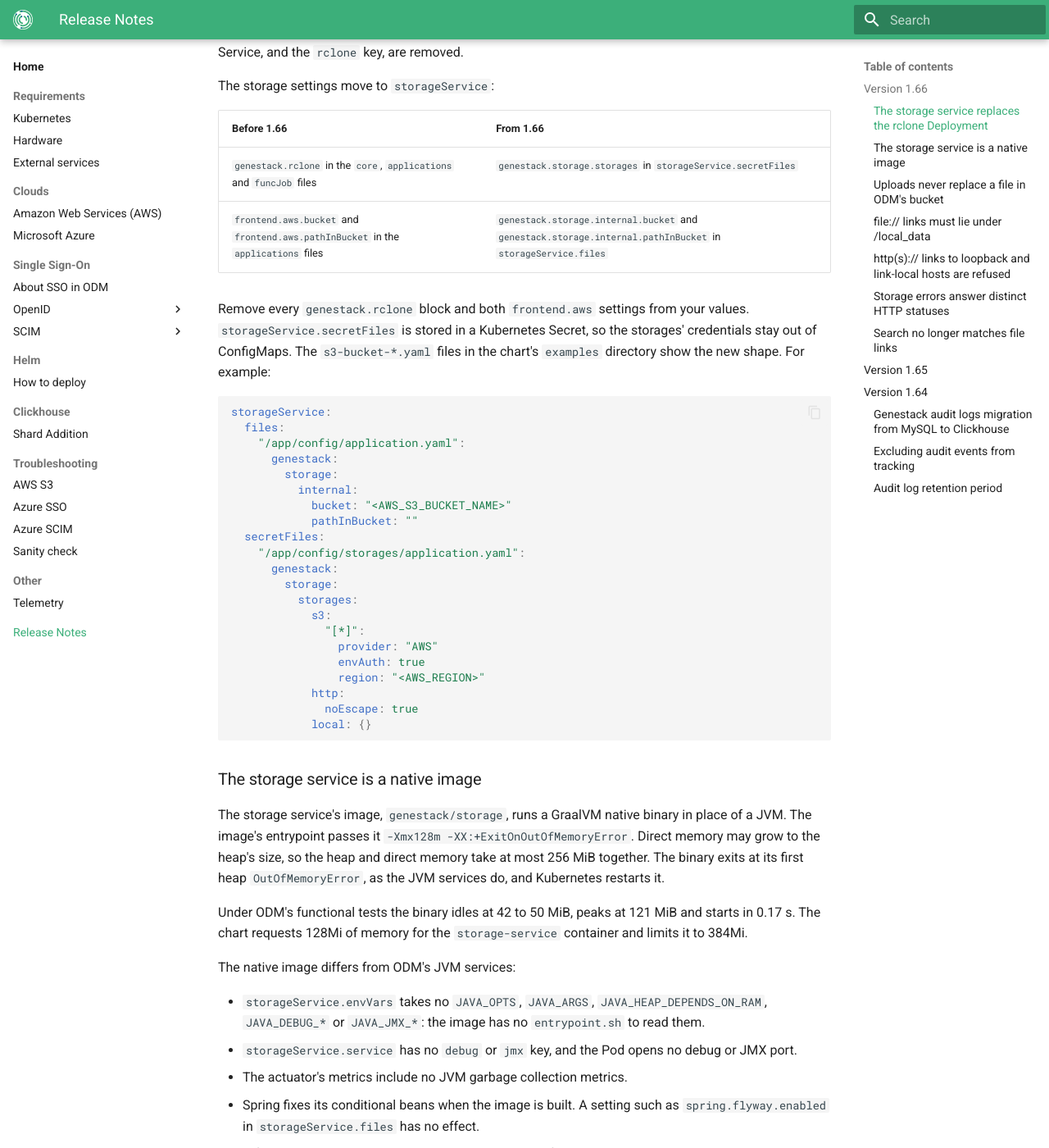
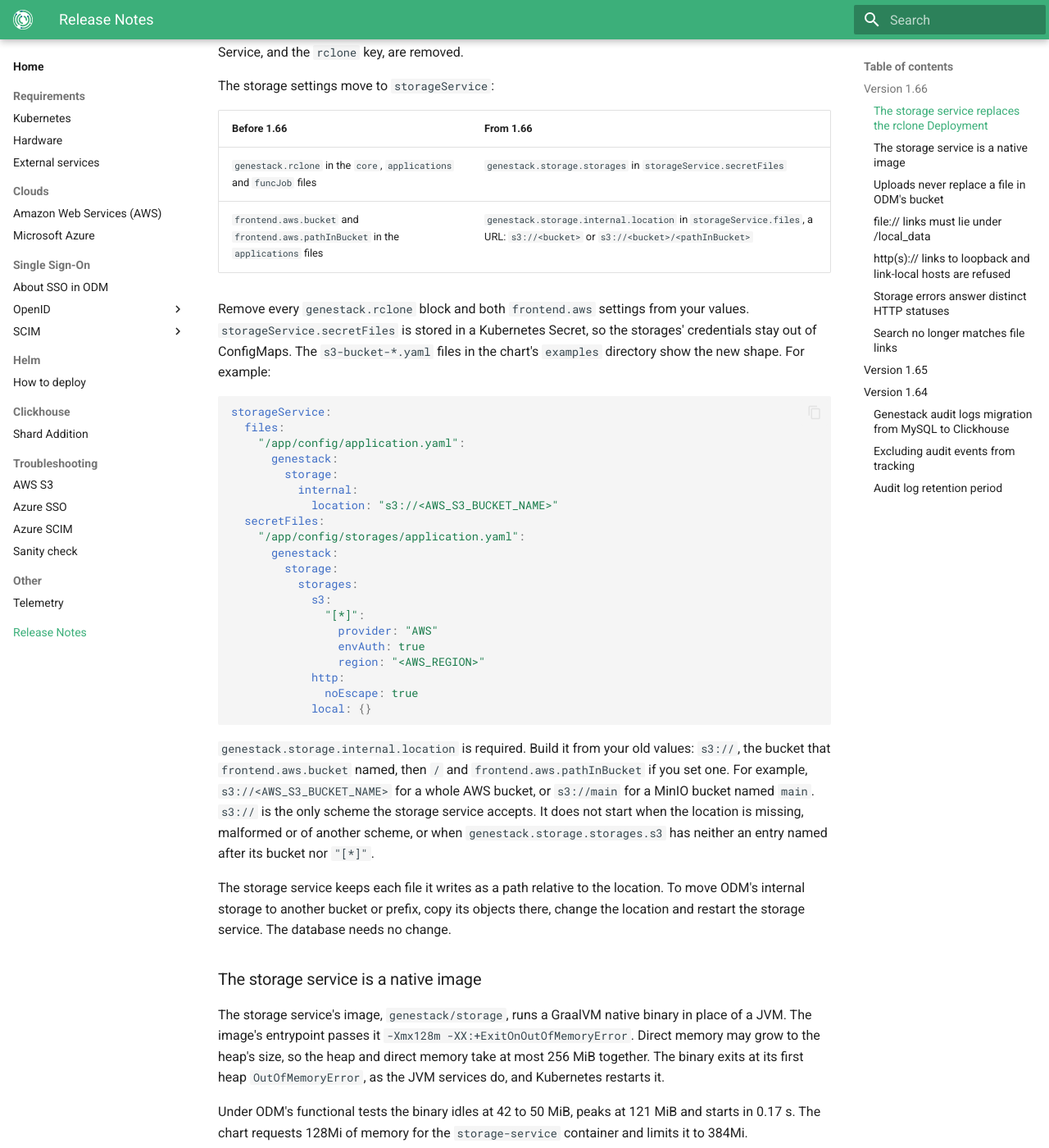
Before and after one commit to genestack/admin-docs, an MkDocs documentation site: the page built from docs/home/release-notes.md, in a window 1280 px wide and 1400 px high, scrolled down 604 px. Shown: the whole window at 82% size. Built offline with MkDocs 1.6.1 and Material for MkDocs 9.7.7, drawn with Linux system fonts in a browser that asks for light colours; the version menu is left out; some of the changed text lies outside the part shown.

Commit message:
BIA-275: Name the internal storage by genestack.storage.internal.location in 1.66
genestack.storage.internal.location, s3://<bucket>[/<prefix>], replaces
genestack.storage.internal.bucket and pathInBucket. The 1.66 notes map
the old frontend.aws values to it, give example values, list when the
storage service refuses to start, and say how to move the internal
storage: copy the objects, change the location, restart, with no
database change.

Co-Authored-By: Claude Opus 5.5 <noreply@anthropic.com>

````diff
--- a/docs/home/release-notes.md
+++ b/docs/home/release-notes.md
@@ -21,7 +21,7 @@ The storage settings move to `storageService`:
 | Before 1.66 | From 1.66 |
 | --- | --- |
 | `genestack.rclone` in the `core`, `applications` and `funcJob` files | `genestack.storage.storages` in `storageService.secretFiles` |
-| `frontend.aws.bucket` and `frontend.aws.pathInBucket` in the `applications` files | `genestack.storage.internal.bucket` and `genestack.storage.internal.pathInBucket` in `storageService.files` |
+| `frontend.aws.bucket` and `frontend.aws.pathInBucket` in the `applications` files | `genestack.storage.internal.location` in `storageService.files`, a URL: `s3://<bucket>` or `s3://<bucket>/<pathInBucket>` |
 
 Remove every `genestack.rclone` block and both `frontend.aws` settings from your values. `storageService.secretFiles`
 is stored in a Kubernetes Secret, so the storages' credentials stay out of ConfigMaps. The `s3-bucket-*.yaml` files
@@ -34,8 +34,7 @@ storageService:
       genestack:
         storage:
           internal:
-            bucket: "<AWS_S3_BUCKET_NAME>"
-            pathInBucket: ""
+            location: "s3://<AWS_S3_BUCKET_NAME>"
   secretFiles:
     "/app/config/storages/application.yaml":
       genestack:
@@ -50,6 +49,16 @@ storageService:
               noEscape: true
             local: {}
 ```
+
+`genestack.storage.internal.location` is required. Build it from your old values: `s3://`, the bucket that
+`frontend.aws.bucket` named, then `/` and `frontend.aws.pathInBucket` if you set one. For example,
+`s3://<AWS_S3_BUCKET_NAME>` for a whole AWS bucket, or `s3://main` for a MinIO bucket named `main`. `s3://` is the
+only scheme the storage service accepts. It does not start when the location is missing, malformed or of another
+scheme, or when `genestack.storage.storages.s3` has neither an entry named after its bucket nor `"[*]"`.
+
+The storage service keeps each file it writes as a path relative to the location. To move ODM's internal storage to
+another bucket or prefix, copy its objects there, change the location and restart the storage service. The database
+needs no change.
 
 ### The storage service is a native image
 
@@ -73,10 +82,10 @@ The native image differs from ODM's JVM services:
 
 ### Uploads never replace a file in ODM's bucket
 
-The storage service writes uploads and imported copies under `genestack.storage.internal.pathInBucket` of
-`genestack.storage.internal.bucket`, and never replaces a file there:
+The storage service writes uploads and imported copies under `genestack.storage.internal.location`, and never
+replaces a file there:
 
-| Upload | Key under `pathInBucket` | A second file of the same name |
+| Upload | Path under the location | A second file of the same name |
 | --- | --- | --- |
 | A file uploaded in the UI, attachments included | `<study>/<timestamp>/<file name>` | Goes to a new folder |
 | A multipart signal, cell or metadata import | `<study>/<timestamp>/<file name>` | Goes to a new folder |
````
